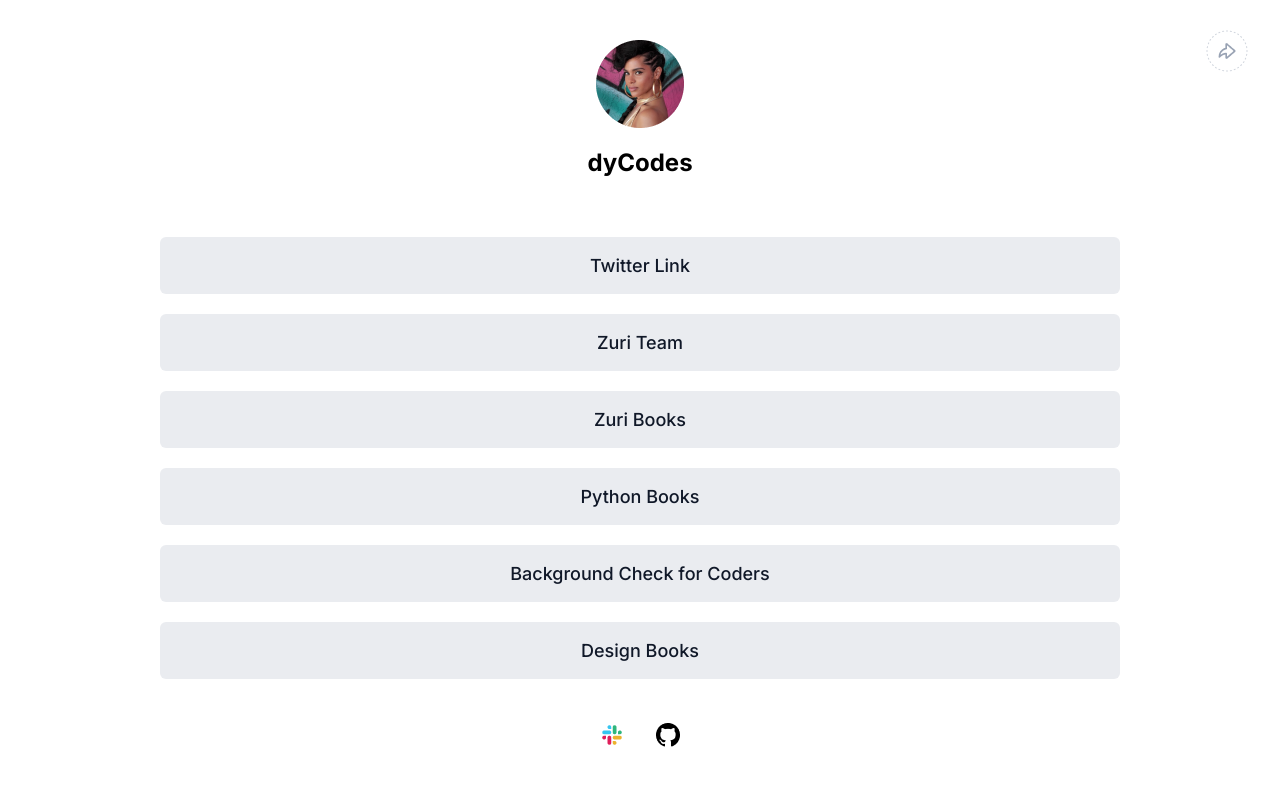
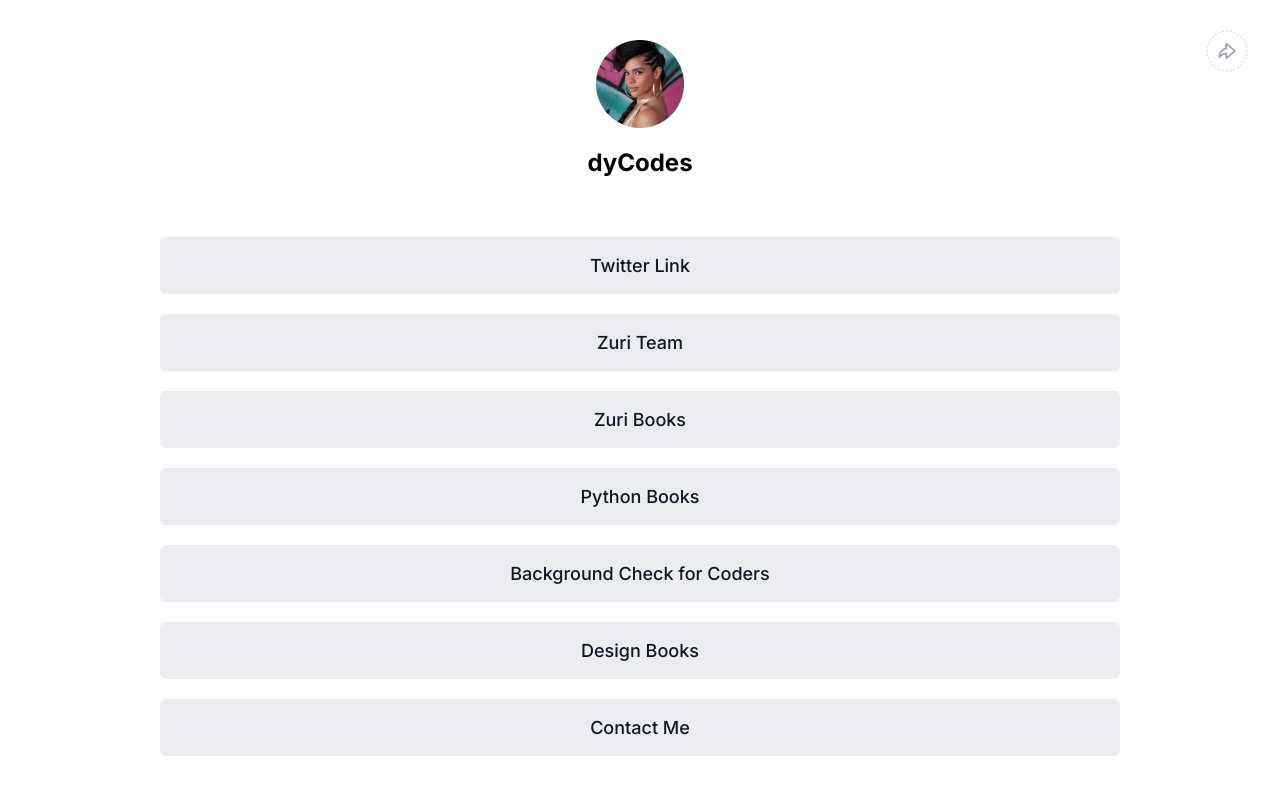
Before and after one commit to dyCodes/linktree-hngi9, a React (Create React App) app: page / in a window 1280 px wide. Shown: the top 798 px of the page. Built offline with nearby package versions, Linux system fonts and the light colour scheme; the HTML template or start-up script is replaced by a standard one.

Commit message:
feat: Add contact me button

```diff
--- a/src/components/Links.jsx
+++ b/src/components/Links.jsx
@@ -9,6 +9,7 @@
         url="https://books.zuri.team/python-for-beginners?ref_id=dycodes" text="Python Books" />
       <ButtonLink id="pitch" url="https://background.zuri.team/" text="Background Check for Coders" />
       <ButtonLink id="book__design" url="https://books.zuri.team/design-rules" text="Design Books" />
+      <ButtonLink id="contact" url="/contact" text="Contact Me" />
     </div >
   )
 }
```
